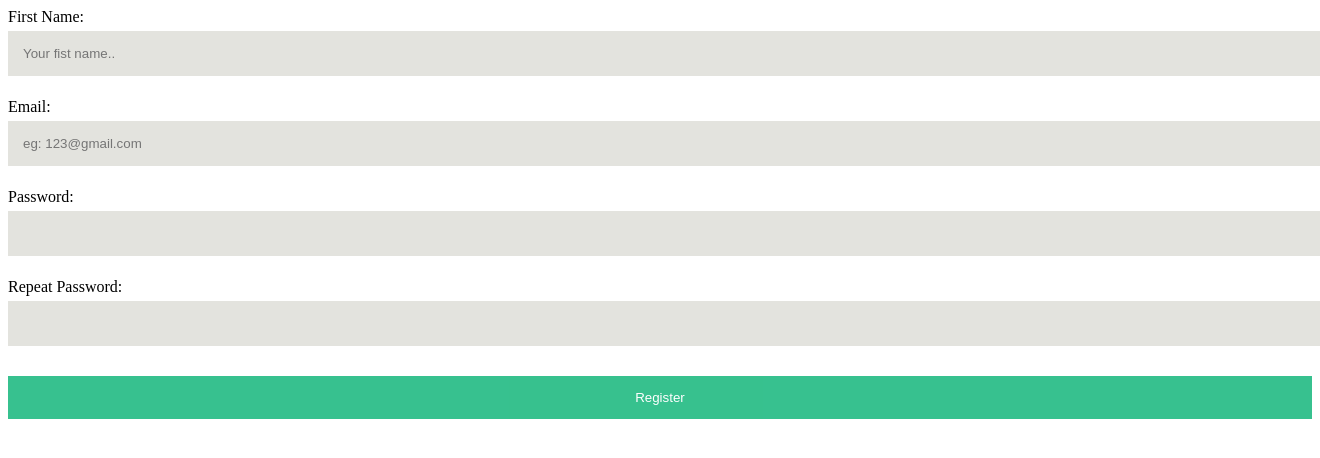
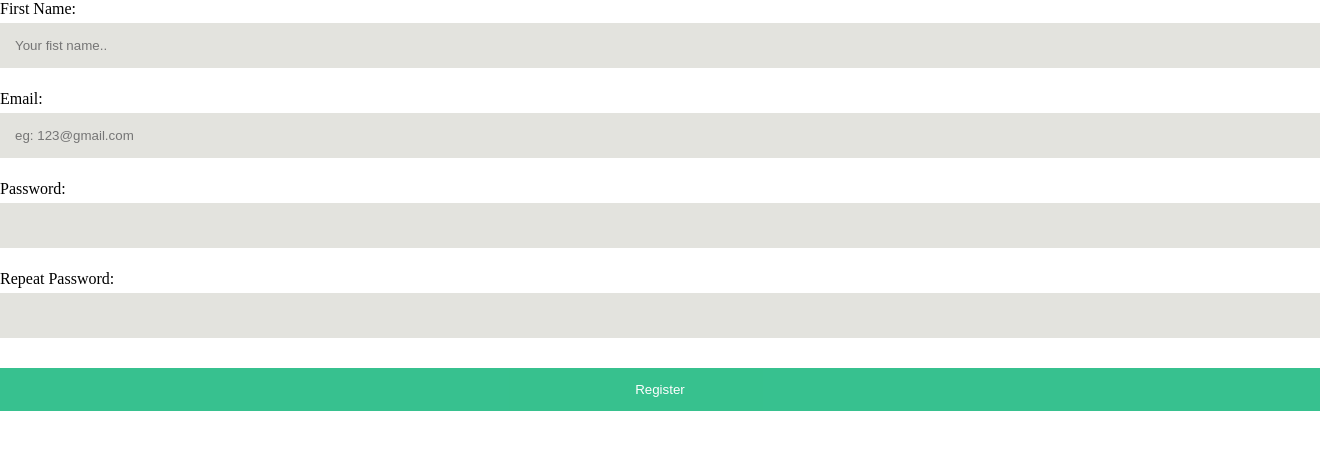
Before and after one commit to PrasaXD-M/Admaven-PHP, a PHP site: page /signUp.php in a window 1320 px wide; the page is wider, and only the part inside the window is pictured. Shown: the top 458 px of that part. Run offline with PHP 8.4, Linux system fonts and the light colour scheme.

Commit message:
add css reset

```diff
--- a/signUp.php
+++ b/signUp.php
@@ -5,6 +5,12 @@
     <meta name="viewport" content="width=device-width, initial-scale=1.0">
     <title>Sign Up to AdMaven</title>
     <style>
+        * {
+            box-sizing: border-box;
+            padding: 0;
+            margin: 0;
+        }
+
         .signup-container input[type=text],
         input[type=password],
         input[type=email],
@@ -42,6 +48,8 @@
         .signup-container input[type=submit]:hover {
             opacity: 1;
         }
+
+
     </style>
 </head>
 <body>
```
